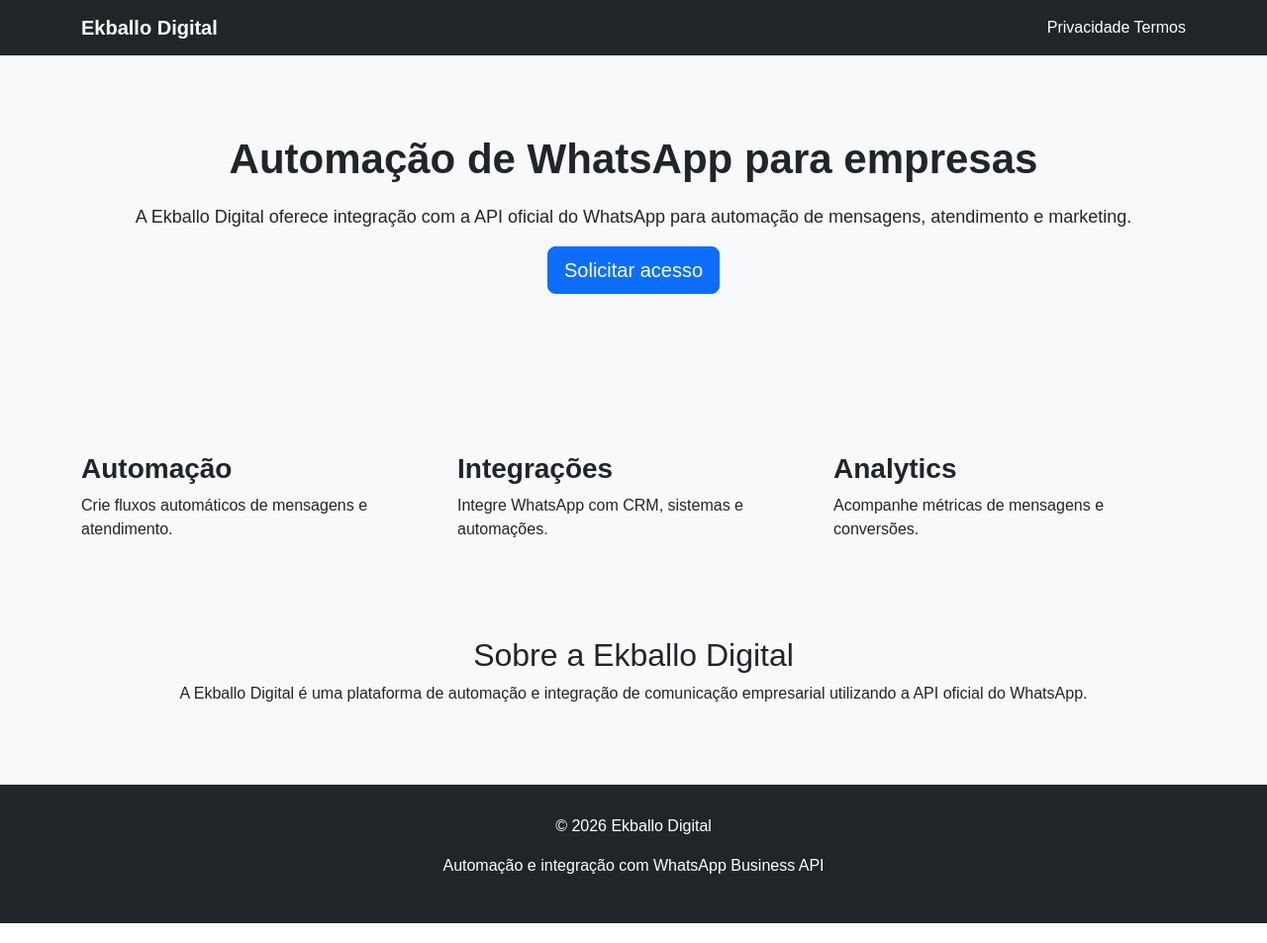
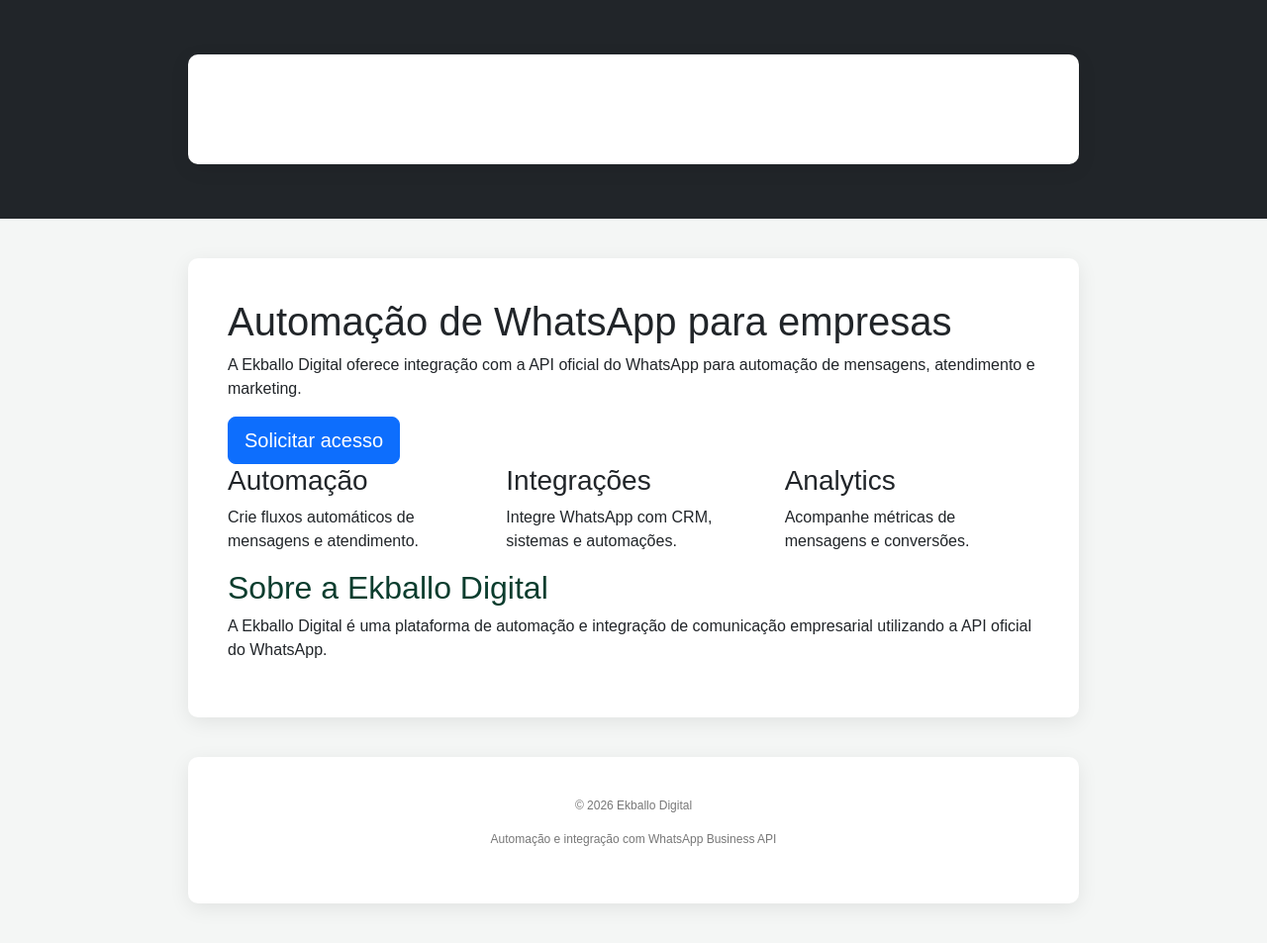
Before and after one commit to ekballodigital-svg/ekballodigital, a Flask app: page / in a window 1280 px wide. Shown: the whole page at 99% size. Run offline with Flask 3, Linux system fonts and the light colour scheme.

Commit message:
Update style.css

```diff
--- a/static/style.css
+++ b/static/style.css
@@ -1,40 +1,83 @@
 body{
 font-family: Arial, Helvetica, sans-serif;
-background:#f8f9fa;
+background:#f4f6f5;
+margin:0;
+padding:0;
 }
 
-.hero{
-text-align:center;
-padding:80px 20px;
+.navbar{
+background:#0b3d2e;
+color:white;
+padding:15px 40px;
+display:flex;
+justify-content:space-between;
+align-items:center;
 }
 
-.hero h1{
-font-size:42px;
-font-weight:bold;
+.navbar h1{
+margin:0;
+font-size:20px;
 }
 
-.hero p{
-font-size:18px;
-margin-top:20px;
+.navbar a{
+color:white;
+margin-left:20px;
+text-decoration:none;
+font-size:14px;
 }
 
-.features{
-margin-top:80px;
-margin-bottom:80px;
+.navbar a:hover{
+opacity:0.8;
 }
 
-.features h3{
-font-weight:bold;
+.container{
+max-width:900px;
+margin:40px auto;
+background:white;
+padding:40px;
+border-radius:10px;
+box-shadow:0 5px 20px rgba(0,0,0,0.08);
 }
 
-.about{
-margin-bottom:80px;
-text-align:center;
+h2{
+margin-top:0;
+color:#0b3d2e;
+}
+
+input{
+width:100%;
+padding:12px;
+margin-top:6px;
+margin-bottom:20px;
+border:1px solid #ddd;
+border-radius:6px;
+font-size:14px;
+}
+
+button{
+background:#0b3d2e;
+color:white;
+border:none;
+padding:12px 20px;
+border-radius:6px;
+cursor:pointer;
+font-size:14px;
+}
+
+button:hover{
+background:#0f5c45;
+}
+
+pre{
+background:#f1f1f1;
+padding:15px;
+border-radius:6px;
+overflow:auto;
 }
 
 .footer{
-background:#212529;
-color:white;
-padding:30px;
-margin-top:80px;
+text-align:center;
+margin-top:40px;
+color:#777;
+font-size:12px;
 }
```
